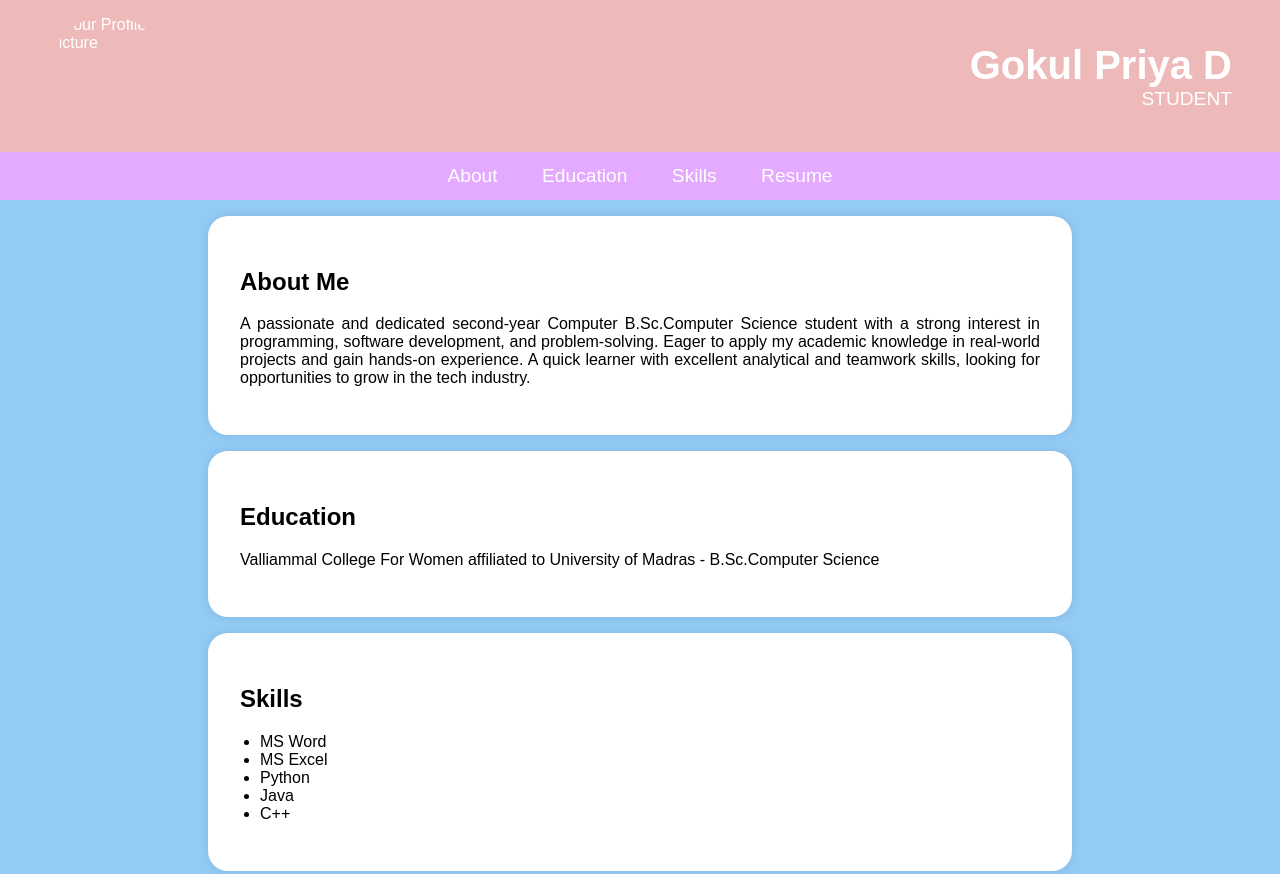
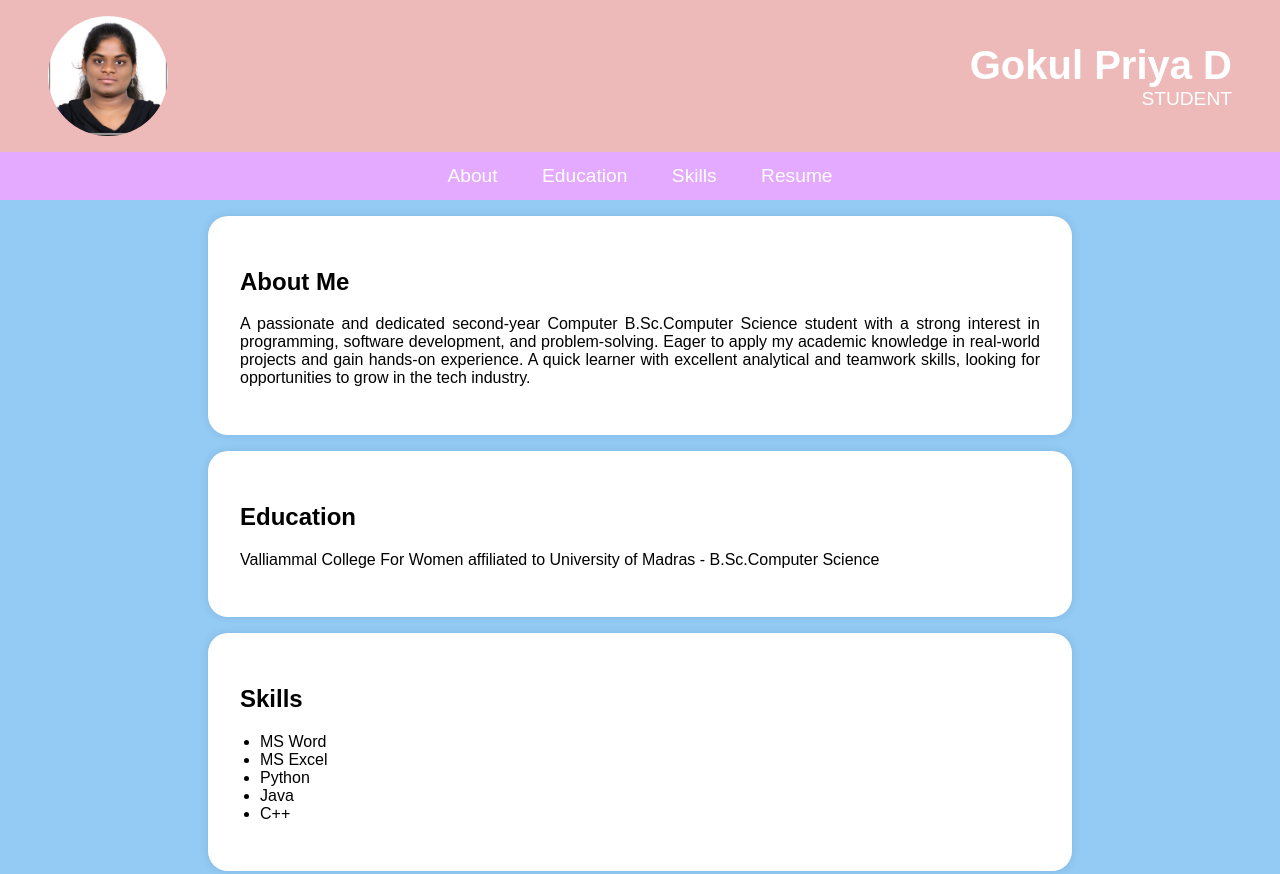
Before and after one commit to gokulpriyad16/digital-portfolio, a plain HTML site: page index.html in a window 1280 px wide. Shown: the top 874 px of the page. Drawn offline with Linux system fonts and the light colour scheme.

Commit message:
Update index.html

```diff
--- a/index.html
+++ b/index.html
@@ -106,7 +106,7 @@
 <body>
     <header>
         <!-- Profile Picture on the Left -->
-        <img src="gokul.jpg" alt="Your Profile Picture" class="profile-picture">
+        <img src="pic.jpg" alt="Your Profile Picture" class="profile-picture">
 
         <!-- Name and Info on the Right -->
         <div class="header-content">
```
